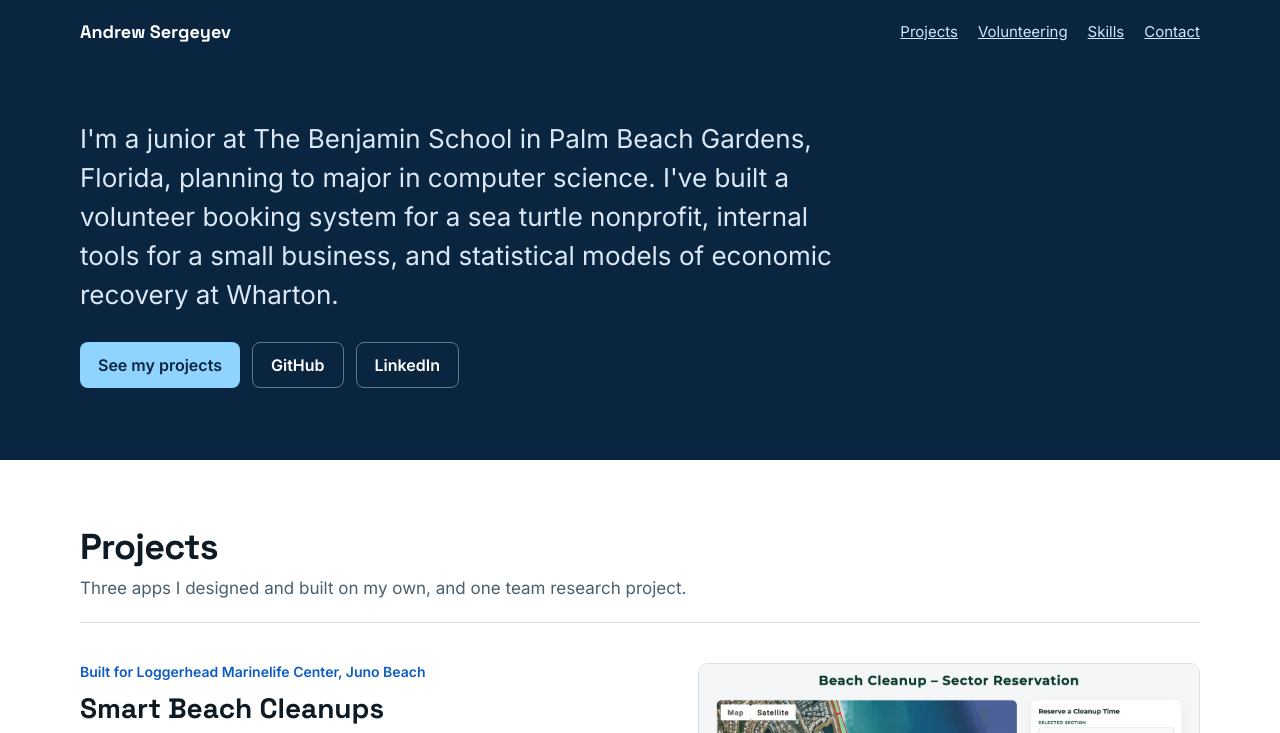
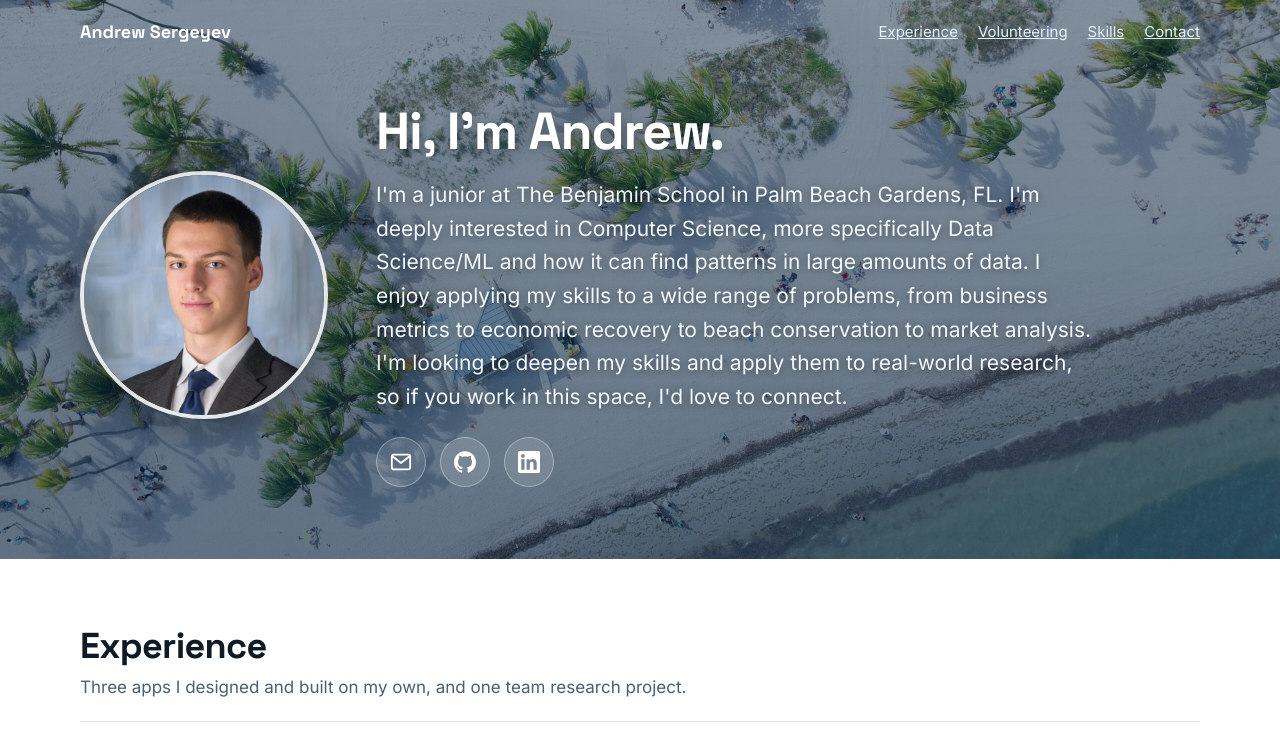
Before and after one commit to flcode17/flcode17.github.io, a plain HTML site: page index.html in a window 1280 px wide. Shown: the top 733 px of the page. Drawn offline with Linux system fonts and the light colour scheme.

Commit message:
Redesign intro with photo and beach background, add site icon, rename Projects to Experience, add volunteering photo

```diff
--- a/index.html
+++ b/index.html
@@ -6,34 +6,41 @@
 <title>Andrew Sergeyev Portfolio</title>
 <link rel="preconnect" href="https://fonts.googleapis.com">
 <link href="https://fonts.googleapis.com/css2?family=Space+Grotesk:wght@500;600;700&amp;family=Inter:wght@400;500;600&amp;display=swap" rel="stylesheet">
+<link rel="icon" href="favicon.svg" type="image/svg+xml">
+<link rel="icon" href="favicon-32.png" type="image/png" sizes="32x32">
+<link rel="apple-touch-icon" href="apple-touch-icon.png">
 <link rel="stylesheet" href="styles.css">
 </head>
 <body>
 <div style="width:100%;min-width:0">
 
-<header style="background:#0a2540;color:#ffffff">
+<header class="hero">
 <nav class="wrap" style="display:flex;flex-wrap:wrap;justify-content:space-between;align-items:center;gap:12px;padding-top:20px;padding-bottom:20px">
 <a href="#top" style="color:#ffffff;text-decoration:none;font-family:'Space Grotesk',sans-serif;font-weight:700;font-size:18px">Andrew Sergeyev</a>
 <div style="display:flex;flex-wrap:wrap;gap:20px;font-size:15px">
-<a href="#projects" style="color:#cfe6ff">Projects</a>
-<a href="#volunteering" style="color:#cfe6ff">Volunteering</a>
-<a href="#skills" style="color:#cfe6ff">Skills</a>
-<a href="#contact" style="color:#cfe6ff">Contact</a>
+<a href="#experience" style="color:#e3f1ff">Experience</a>
+<a href="#volunteering" style="color:#e3f1ff">Volunteering</a>
+<a href="#skills" style="color:#e3f1ff">Skills</a>
+<a href="#contact" style="color:#e3f1ff">Contact</a>
 </div>
 </nav>
-<div id="top" class="wrap" style="padding-top:56px;padding-bottom:72px;display:flex;flex-direction:column;gap:20px">
-<p style="margin:0;max-width:780px;font-size:clamp(21px,2.4vw,26px);line-height:1.5;color:#dbe7f3">I&#39;m a junior at The Benjamin School in Palm Beach Gardens, Florida, planning to major in computer science. I&#39;ve built a volunteer booking system for a sea turtle nonprofit, internal tools for a small business, and statistical models of economic recovery at Wharton.</p>
-<div style="display:flex;flex-wrap:wrap;gap:12px;padding-top:8px">
-<a class="btn" href="#projects" style="background:#8fd3ff;color:#0a2540">See my projects</a>
-<a class="btn" href="https://github.com/flcode17" style="border:1px solid #5b7a96;color:#ffffff">GitHub</a>
-<a class="btn" href="https://www.linkedin.com/in/andrew-sg5312/" style="border:1px solid #5b7a96;color:#ffffff">LinkedIn</a>
+<div id="top" class="wrap hero-body">
+<img class="avatar" src="images/andrew.jpg" width="640" height="640" alt="Portrait of Andrew Sergeyev">
+<div class="hero-text">
+<h1>Hi, I&#39;m Andrew.</h1>
+<p>I&#39;m a junior at The Benjamin School in Palm Beach Gardens, FL. I&#39;m deeply interested in Computer Science, more specifically Data Science/ML and how it can find patterns in large amounts of data. I enjoy applying my skills to a wide range of problems, from business metrics to economic recovery to beach conservation to market analysis. I&#39;m looking to deepen my skills and apply them to real-world research, so if you work in this space, I&#39;d love to connect.</p>
+<div class="socials">
+<a href="mailto:andrew.sg5312@gmail.com" aria-label="Email"><svg viewBox="0 0 24 24" fill="none" stroke="currentColor" stroke-width="2" stroke-linecap="round" stroke-linejoin="round" aria-hidden="true"><rect x="2" y="4" width="20" height="16" rx="2"/><path d="m3 6 9 7 9-7"/></svg></a>
+<a href="https://github.com/flcode17" aria-label="GitHub"><svg viewBox="0 0 24 24" fill="currentColor" aria-hidden="true"><path d="M12 .297c-6.63 0-12 5.373-12 12 0 5.303 3.438 9.8 8.205 11.385.6.113.82-.258.82-.577 0-.285-.01-1.04-.015-2.04-3.338.724-4.042-1.61-4.042-1.61C4.422 18.07 3.633 17.7 3.633 17.7c-1.087-.744.084-.729.084-.729 1.205.084 1.838 1.236 1.838 1.236 1.07 1.835 2.809 1.305 3.495.998.108-.776.417-1.305.76-1.605-2.665-.3-5.466-1.332-5.466-5.93 0-1.31.465-2.38 1.235-3.22-.135-.303-.54-1.523.105-3.176 0 0 1.005-.322 3.3 1.23.96-.267 1.98-.399 3-.405 1.02.006 2.04.138 3 .405 2.28-1.552 3.285-1.23 3.285-1.23.645 1.653.24 2.873.12 3.176.765.84 1.23 1.91 1.23 3.22 0 4.61-2.805 5.625-5.475 5.92.42.36.81 1.096.81 2.22 0 1.606-.015 2.896-.015 3.286 0 .315.21.69.825.57C20.565 22.092 24 17.592 24 12.297c0-6.627-5.373-12-12-12"/></svg></a>
+<a href="https://www.linkedin.com/in/andrew-sg5312/" aria-label="LinkedIn"><svg viewBox="0 0 24 24" fill="currentColor" aria-hidden="true"><path d="M20.447 20.452h-3.554v-5.569c0-1.328-.027-3.037-1.852-3.037-1.853 0-2.136 1.445-2.136 2.939v5.667H9.351V9h3.414v1.561h.046c.477-.9 1.637-1.85 3.37-1.85 3.601 0 4.267 2.37 4.267 5.455v6.286zM5.337 7.433c-1.144 0-2.063-.926-2.063-2.065 0-1.138.92-2.063 2.063-2.063 1.14 0 2.064.925 2.064 2.063 0 1.139-.925 2.065-2.064 2.065zm1.782 13.019H3.555V9h3.564v11.452zM22.225 0H1.771C.792 0 0 .774 0 1.729v20.542C0 23.227.792 24 1.771 24h20.451C23.2 24 24 23.227 24 22.271V1.729C24 .774 23.2 0 22.222 0h.003z"/></svg></a>
+</div>
 </div>
 </div>
 </header>
 
 <main>
-<section id="projects" class="wrap" style="padding-top:64px;padding-bottom:24px">
-<h2 style="margin:0 0 8px;font-family:'Space Grotesk',sans-serif;font-size:36px;letter-spacing:-0.02em">Projects</h2>
+<section id="experience" class="wrap" style="padding-top:64px;padding-bottom:24px">
+<h2 style="margin:0 0 8px;font-family:'Space Grotesk',sans-serif;font-size:36px;letter-spacing:-0.02em">Experience</h2>
 <p style="margin:0 0 24px;color:#4a5f70;font-size:17px">Three apps I designed and built on my own, and one team research project.</p>
 
 <article class="proj">
@@ -152,11 +159,14 @@
 </section>
 
 <section id="volunteering" style="background:#0a2540;color:#ffffff;margin-top:40px">
-<div class="wrap" style="padding-top:64px;padding-bottom:64px;display:flex;flex-direction:column;gap:16px">
+<div class="wrap vol">
+<div style="display:flex;flex-direction:column;gap:16px">
 <h2 style="margin:0;font-family:'Space Grotesk',sans-serif;font-size:36px;letter-spacing:-0.02em">Volunteering</h2>
 <h3 style="margin:0;font-size:22px;font-weight:600">Assistant coach, Longwood Hockey summer camp</h3>
 <p style="margin:0;font-size:14px;color:#cfe6ff">Summer 2026</p>
 <p style="margin:0;max-width:720px;font-size:17px;line-height:1.6;color:#dbe7f3">I volunteered as a coach assistant at the Longwood Hockey summer camp for the Florida Breakers and Florida Surf youth hockey teams, helping young players build their skills. Longwood Hockey recognized my volunteering with an award at the end of the summer.</p>
+</div>
+<figure class="fig"><a class="shot" href="images/longwood-award.jpg" data-caption="Receiving the Longwood Hockey Community Service Award at the end of summer camp, August 2026." style="border-color:rgba(255,255,255,.25)"><img src="images/longwood-award.jpg" width="1400" height="1094" loading="lazy" alt="Andrew holding a large Longwood Hockey check for the Community Service Award on the ice, next to the camp coach and two youth players."></a><figcaption class="caption" style="color:#cfe6ff">Receiving the Longwood Hockey Community Service Award, August 2026.</figcaption></figure>
 </div>
 </section>
 
--- a/styles.css
+++ b/styles.css
@@ -24,3 +24,16 @@ a{color:#0b5cc4}a:hover{color:#083f87}
 .proj > .media-span{grid-column:2;grid-row:1 / span 2}
 .under{grid-column:1;grid-row:2;align-self:start;display:grid;grid-template-columns:repeat(2,minmax(0,1fr));gap:16px}
 @media (max-width:820px){.proj:has(> .under){grid-template-rows:none}.proj > .media-span,.under{grid-column:auto;grid-row:auto}.under{grid-template-columns:minmax(0,1fr);gap:20px}}
+.hero{color:#ffffff;background:linear-gradient(rgba(10,37,64,.5),rgba(10,37,64,.62)),url(images/hero-beach.jpg) center/cover no-repeat #0a2540}
+.hero-body{display:flex;align-items:center;gap:48px;padding-top:40px;padding-bottom:72px}
+.avatar{flex:0 0 auto;width:240px;height:240px;border-radius:50%;object-fit:cover;border:4px solid rgba(255,255,255,.85);box-shadow:0 10px 30px rgba(0,0,0,.35)}
+.hero-text{display:flex;flex-direction:column;gap:18px;min-width:0}
+.hero-text h1{margin:0;font-family:'Space Grotesk',sans-serif;font-size:clamp(36px,5vw,52px);line-height:1.1;letter-spacing:-0.02em;text-shadow:0 2px 12px rgba(0,0,0,.35)}
+.hero-text p{margin:0;max-width:720px;font-size:clamp(18px,1.9vw,21px);line-height:1.6;color:#f2f7fc;text-shadow:0 1px 8px rgba(0,0,0,.4)}
+.socials{display:flex;gap:14px;padding-top:6px}
+.socials a{display:inline-flex;align-items:center;justify-content:center;width:48px;height:48px;border-radius:50%;color:#ffffff;background:rgba(255,255,255,.12);border:1px solid rgba(255,255,255,.35)}
+.socials a:hover{color:#0a2540;background:#ffffff}
+.socials svg{width:22px;height:22px}
+@media (max-width:820px){.hero-body{flex-direction:column;align-items:flex-start;gap:28px;padding-top:24px;padding-bottom:56px}.avatar{width:160px;height:160px}}
+.vol{padding-top:64px;padding-bottom:64px;display:grid;grid-template-columns:minmax(0,1fr) minmax(0,1fr);gap:48px;align-items:center}
+@media (max-width:820px){.vol{grid-template-columns:minmax(0,1fr);gap:28px}}
```
Also changed, not shown: apple-touch-icon.png (added), favicon-32.png (added), favicon.svg (added), images/andrew.jpg (added), images/hero-beach.jpg (added), images/longwood-award.jpg (added).
